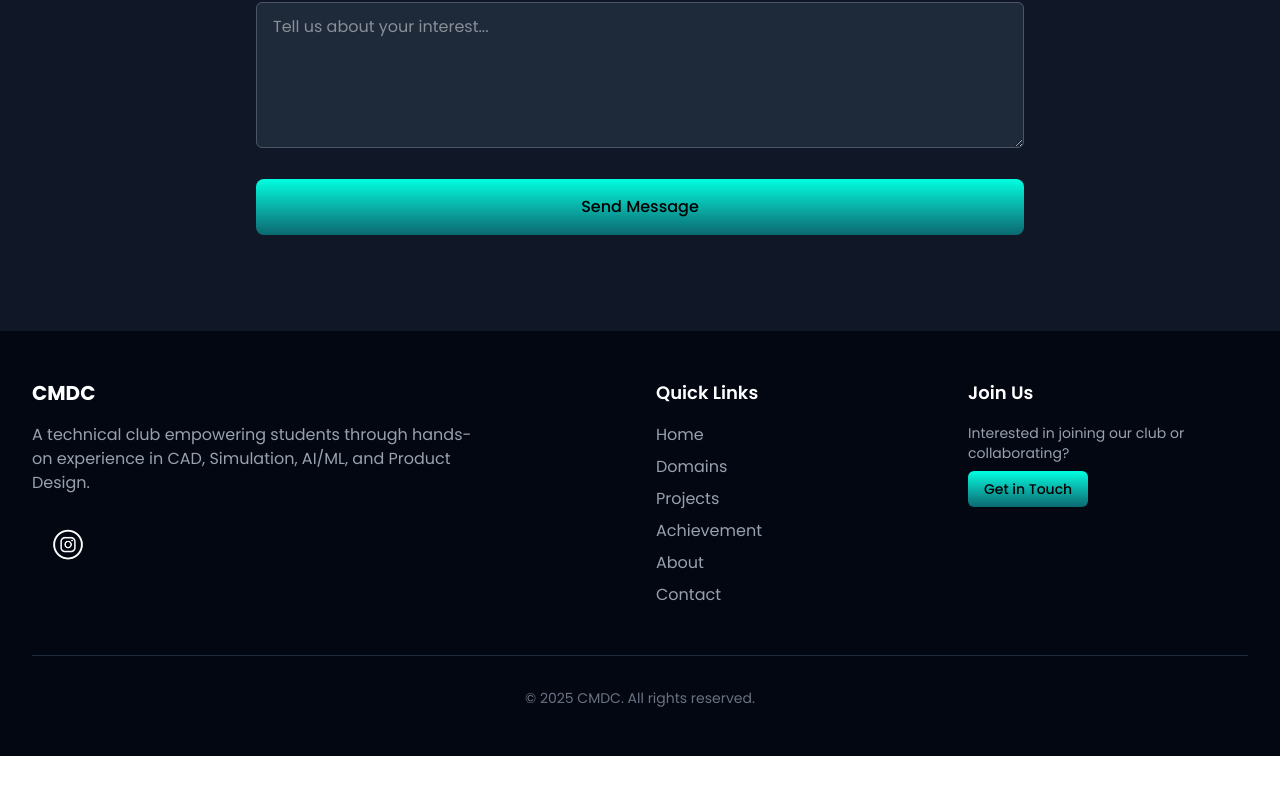
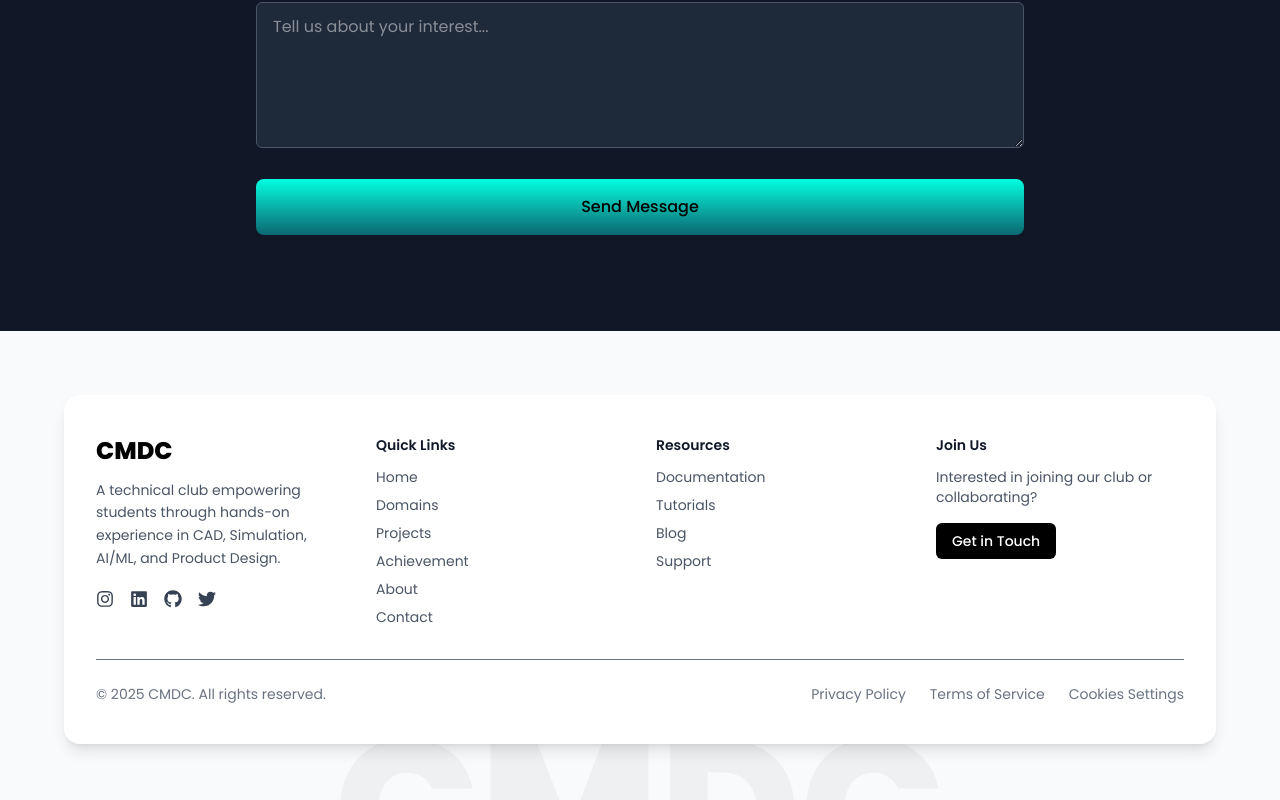
Before and after one commit to Sonu-Hansda/computational-mechanics-club, a React (Vite) app: page / in a window 1280 px wide. Shown: the part 3976-4776 px from the top of the page. Before the commit the page ends 4732 px from the top, so only its background shows below. Built offline with nearby package versions, Linux system fonts and the light colour scheme.

Commit message:
built footer

```diff
--- a/package.json
+++ b/package.json
@@ -15,6 +15,7 @@
     "dependencies": "^0.0.1",
     "react": "^19.0.0",
     "react-dom": "^19.0.0",
+    "react-icons": "^5.5.0",
     "react-router-dom": "^7.6.1",
     "tailwindcss": "^4.0.4"
   },
--- a/src/components/Footer.jsx
+++ b/src/components/Footer.jsx
@@ -1,26 +1,60 @@
+import React from "react";
+import { FaInstagram, FaLinkedin, FaGithub, FaTwitter } from "react-icons/fa";
+
 export default function Footer() {
   return (
-        <footer className="bg-gray-950 text-white py-12">
-            <div className="container mx-auto px-4 sm:px-6 lg:px-8">
+    <footer className="relative bg-gray-50 w-full h-full flex flex-col justify-center items-center py-16 overflow-hidden">
+      {/* White main box */}
+      <div className="relative bg-white shadow-lg rounded-2xl w-full max-w-6xl px-8 py-10 z-10">
+        {/* Top Grid */}
         <div className="grid grid-cols-1 md:grid-cols-4 gap-8">
-                    <div className="col-span-1 md:col-span-2">
-                        <h3 className="text-xl font-bold mb-4">CMDC</h3>
-                        <p className="text-gray-400 mb-4 max-w-md">
-                            A technical club empowering students through hands-on experience in CAD, Simulation, AI/ML, and Product Design.
+          {/* Logo + Description */}
+          <div className="col-span-1">
+            <h3 className="text-2xl font-extrabold text-black">CMDC</h3>
+            <p className="text-gray-600 text-sm mt-3 max-w-xs leading-relaxed">
+              A technical club empowering students through hands-on experience
+              in CAD, Simulation, AI/ML, and Product Design.
             </p>
-                        <div className="flex space-x-4">
-                            <a target="_blank"href="https://www.instagram.com/cmdc.nitjsr?igsh=anNnMm9ia2lhNzI5" className="text-gray-400 hover:text-[#00ffe1] transition-colors">
-                                <img src=".\images\insta.png" alt="d" className="w-16 ml-1 rounded-lg filter invert"/>
+
+            {/* Social Icons */}
+            <div className="flex items-center gap-4 mt-5 text-gray-700 text-lg">
+              <a
+                href="https://www.instagram.com/cmdc.nitjsr?igsh=anNnMm9ia2lhNzI5"
+                target="_blank"
+                rel="noreferrer"
+                className="hover:text-[#00ffe1] transition-colors"
+              >
+                <FaInstagram />
+              </a>
+              <a href="#" className="hover:text-[#00ffe1] transition-colors">
+                <FaLinkedin />
+              </a>
+              <a href="#" className="hover:text-[#00ffe1] transition-colors">
+                <FaGithub />
+              </a>
+              <a href="#" className="hover:text-[#00ffe1] transition-colors">
+                <FaTwitter />
               </a>
             </div>
           </div>
 
+          {/* Quick Links */}
           <div>
-                        <h4 className="text-lg font-semibold mb-4">Quick Links</h4>
-                        <ul className="space-y-2">
-                            {['Home', 'Domains', 'Projects','Achievement', 'About', 'Contact'].map((item, index) => (
-                                <li key={index}>
-                                    <a href={`#${item.toLowerCase()}`} className="text-gray-400 hover:text-[#00ffe1] transition-colors">
+            <h4 className="text-sm font-semibold text-gray-900">Quick Links</h4>
+            <ul className="mt-3 space-y-2 text-gray-600 text-sm">
+              {[
+                "Home",
+                "Domains",
+                "Projects",
+                "Achievement",
+                "About",
+                "Contact",
+              ].map((item, i) => (
+                <li key={i}>
+                  <a
+                    href={`#${item.toLowerCase()}`}
+                    className="hover:text-[#00ffe1] transition-colors"
+                  >
                     {item}
                   </a>
                 </li>
@@ -28,21 +62,57 @@ export default function Footer() {
             </ul>
           </div>
 
+          {/* Resources */}
           <div>
-                        <h4 className="text-lg font-semibold mb-4">Join Us</h4>
-                        <p className="text-gray-400 text-sm">
+            <h4 className="text-sm font-semibold text-gray-900">Resources</h4>
+            <ul className="mt-3 space-y-2 text-gray-600 text-sm">
+              <li>
+                <a href="#">Documentation</a>
+              </li>
+              <li>
+                <a href="#">Tutorials</a>
+              </li>
+              <li>
+                <a href="#">Blog</a>
+              </li>
+              <li>
+                <a href="#">Support</a>
+              </li>
+            </ul>
+          </div>
+
+          {/* Join Us */}
+          <div>
+            <h4 className="text-sm font-semibold text-gray-900">Join Us</h4>
+            <p className="text-gray-600 text-sm mt-3">
               Interested in joining our club or collaborating?
             </p>
-                        <a href="#contact" className="inline-block mt-2 px-4 py-2 bg-gradient-to-b from-[#00ffe1] to-[#0a6971] text-black text-sm font-medium rounded-md hover:opacity-90 transition-opacity">
+            <a
+              href="#contact"
+              className="inline-block mt-4 px-4 py-2 bg-black text-white text-sm font-medium rounded-md hover:opacity-80 transition-opacity"
+            >
               Get in Touch
             </a>
           </div>
         </div>
 
-                <div className="border-t border-gray-800 mt-12 pt-8 text-center text-gray-500 text-sm">
-                    <p>&copy; {new Date().getFullYear()} CMDC. All rights reserved.</p>
+        {/* Divider */}
+        <div className="border-t mt-8 pt-6 flex flex-col md:flex-row justify-between items-center text-gray-500 text-sm">
+          <p>© {new Date().getFullYear()} CMDC. All rights reserved.</p>
+          <div className="flex gap-6 mt-3 md:mt-0">
+            <a href="#">Privacy Policy</a>
+            <a href="#">Terms of Service</a>
+            <a href="#">Cookies Settings</a>
           </div>
         </div>
+      </div>
+
+      {/* Watermark Shadow Text */}
+      <div className="absolute bottom-0 left-0 w-full overflow-hidden z-0 pointer-events-none">
+        <h1 className="text-[8rem] md:text-[12rem] font-extrabold text-gray-200 opacity-50 select-none w-full text-center transform translate-y-1/2">
+          CMDC
+        </h1>
+      </div>
     </footer>
-    )
+  );
 }
```
Also changed, not shown: 1 other file (tests, documents, lock files or other folders). Lines whose indentation alone changed are shown as unchanged.
